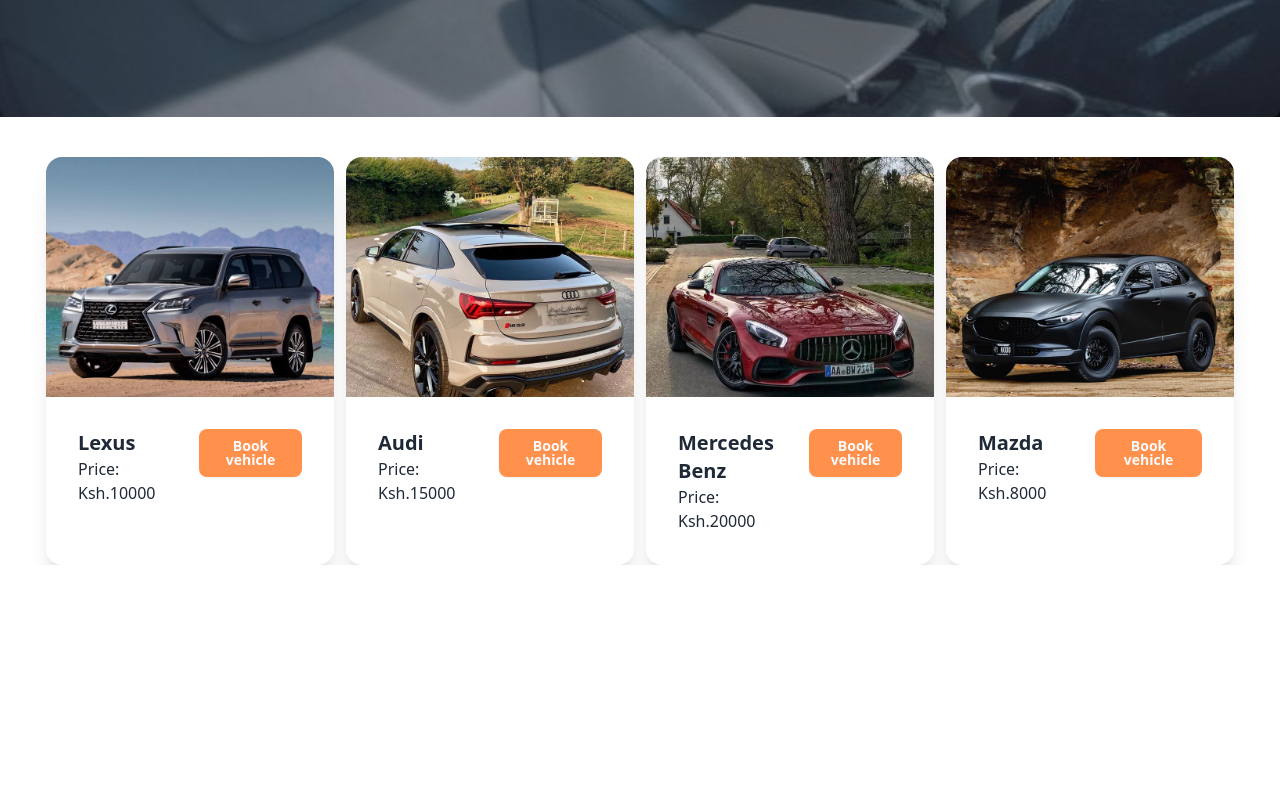
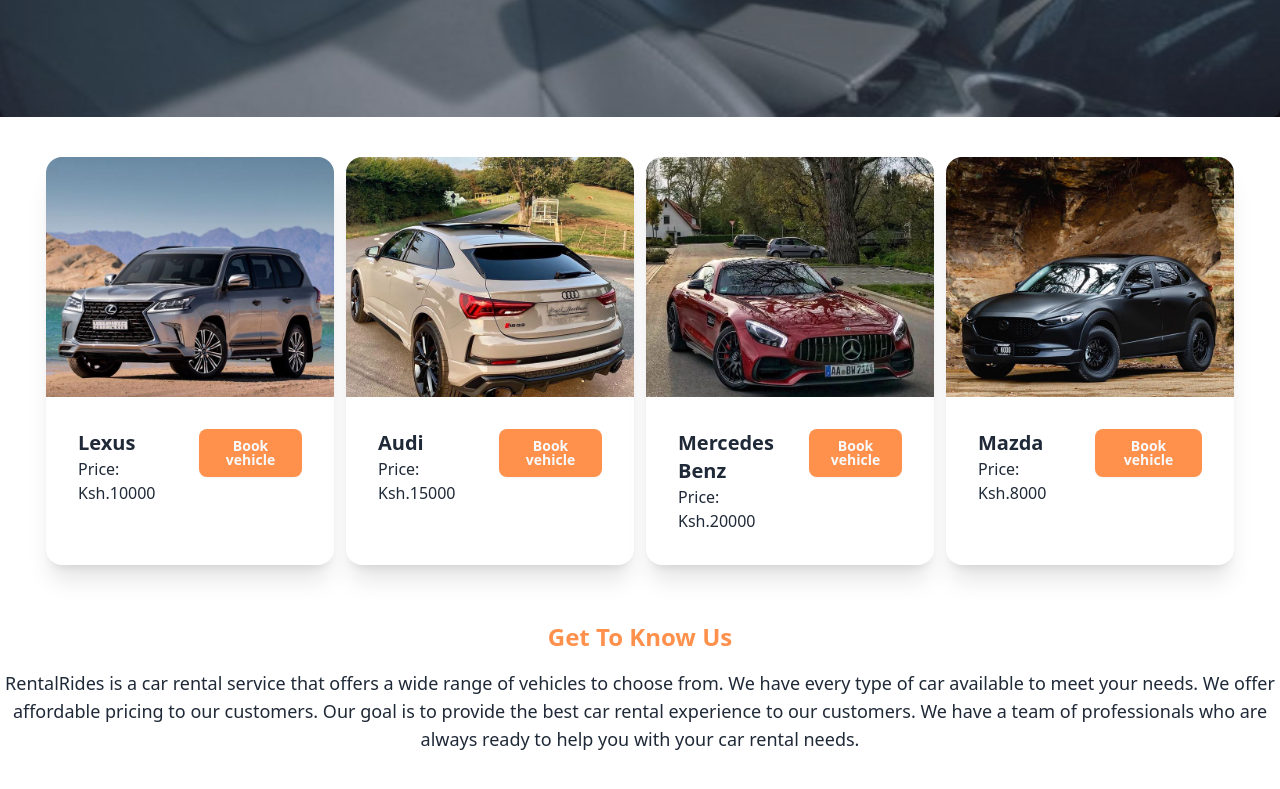
Before and after one commit to kemboi590/Rental-Rides-Client, a React (Vite) app: page / in a window 1280 px wide. Shown: the part 753-1542 px from the top of the page. Before the commit the page ends 1318 px from the top, so only its background shows below. Built offline with nearby package versions, Linux system fonts and the light colour scheme.

Commit message:
added about page

```diff
--- a/src/App.tsx
+++ b/src/App.tsx
@@ -1,7 +1,7 @@
 
 import './App.css'
 
-import Home from './pages/home/Home'
+import Home from './pages/landingPage/Home'
 
 function App() {
 
@@ -9,7 +9,7 @@
   return (
     <>
 
-    <Home/>
+      <Home />
     </>
   )
 }
--- a/src/main.tsx
+++ b/src/main.tsx
@@ -2,7 +2,7 @@
 import ReactDOM from 'react-dom/client'
 import './index.css'
 import { createBrowserRouter, RouterProvider } from 'react-router-dom'
-import Home from './pages/home/Home.tsx'
+import Home from './pages/landingPage/Home.tsx'
 import Register from './pages/register/Register.tsx'
 import Login from './pages/login/Login.tsx'
 import Dashboard from './pages/dashboard/Dashboard.tsx'
--- /dev/null
+++ b/src/pages/landingPage/About.tsx
@@ -0,0 +1,17 @@
+
+
+const About = () => {
+  return (
+
+    <div className="mt-10 mb-10">
+        <h1 className="text-[#FF914D] text-2xl font-bold text-center py-4">Get To Know Us</h1>
+        <p className=" text-center text-lg">
+            RentalRides is a car rental service that offers a wide range of vehicles to choose from. We have every type of car available to meet your needs.
+            We offer affordable pricing to our customers. Our goal is to provide the best car rental experience to our customers.
+            We have a team of professionals who are always ready to help you with your car rental needs.
+        </p>
+    </div>
+  )
+}
+
+export default About
--- a/src/pages/home/Home.tsx
+++ b/src/pages/landingPage/Home.tsx
@@ -1,4 +1,5 @@
 import Navbar from "../../components/navbar/Navbar"
+import About from "./About";
 import Card from "./Card";
 import Hero from './Hero';
 
@@ -8,6 +9,7 @@
             < Navbar />
             <Hero />
             <Card />
+            <About />
         </div>
     )
 }
--- /dev/null
+++ b/src/pages/landingPage/Services.tsx
@@ -0,0 +1,9 @@
+
+
+const Services = () => {
+  return (
+    <div>Services</div>
+  )
+}
+
+export default Services
```
Also changed, not shown: src/pages/landingPage/Card.tsx (renamed from src/pages/home/Card.tsx), src/pages/landingPage/Hero.tsx (renamed from src/pages/home/Hero.tsx).
